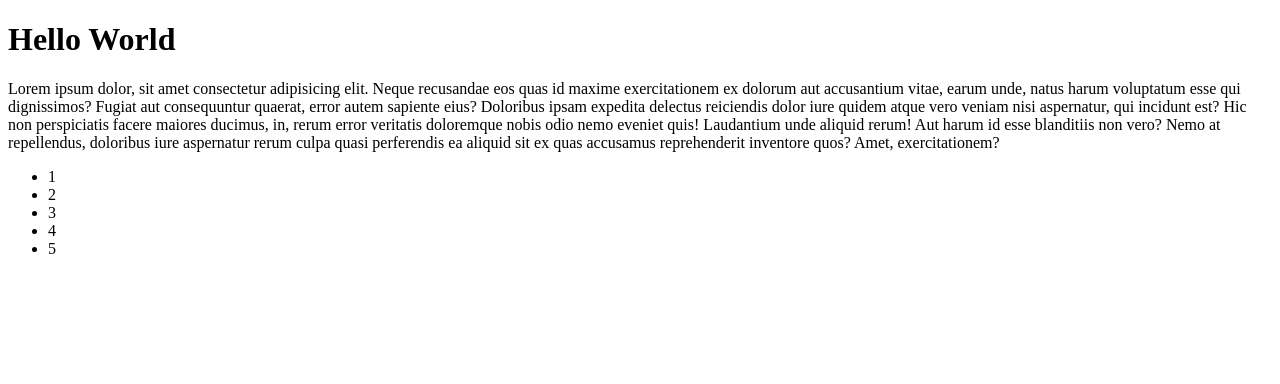
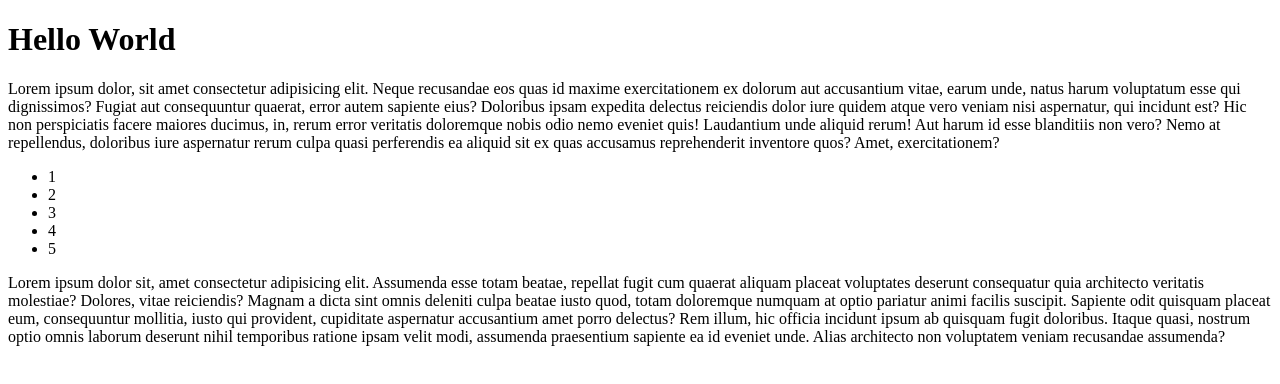
Before and after one commit to AYUSHBANSAL-hub/test5, a plain HTML site: page index.html in a window 1280 px wide. Drawn offline with Linux system fonts and the light colour scheme.

Commit message:
added a para

```diff
--- a/index.html
+++ b/index.html
@@ -17,5 +17,6 @@
         <li>4</li>
         <li>5</li>
     </ul>
+    <p>Lorem ipsum dolor sit, amet consectetur adipisicing elit. Assumenda esse totam beatae, repellat fugit cum quaerat aliquam placeat voluptates deserunt consequatur quia architecto veritatis molestiae? Dolores, vitae reiciendis? Magnam a dicta sint omnis deleniti culpa beatae iusto quod, totam doloremque numquam at optio pariatur animi facilis suscipit. Sapiente odit quisquam placeat eum, consequuntur mollitia, iusto qui provident, cupiditate aspernatur accusantium amet porro delectus? Rem illum, hic officia incidunt ipsum ab quisquam fugit doloribus. Itaque quasi, nostrum optio omnis laborum deserunt nihil temporibus ratione ipsam velit modi, assumenda praesentium sapiente ea id eveniet unde. Alias architecto non voluptatem veniam recusandae assumenda?</p>
 </body>
 </html>
```
